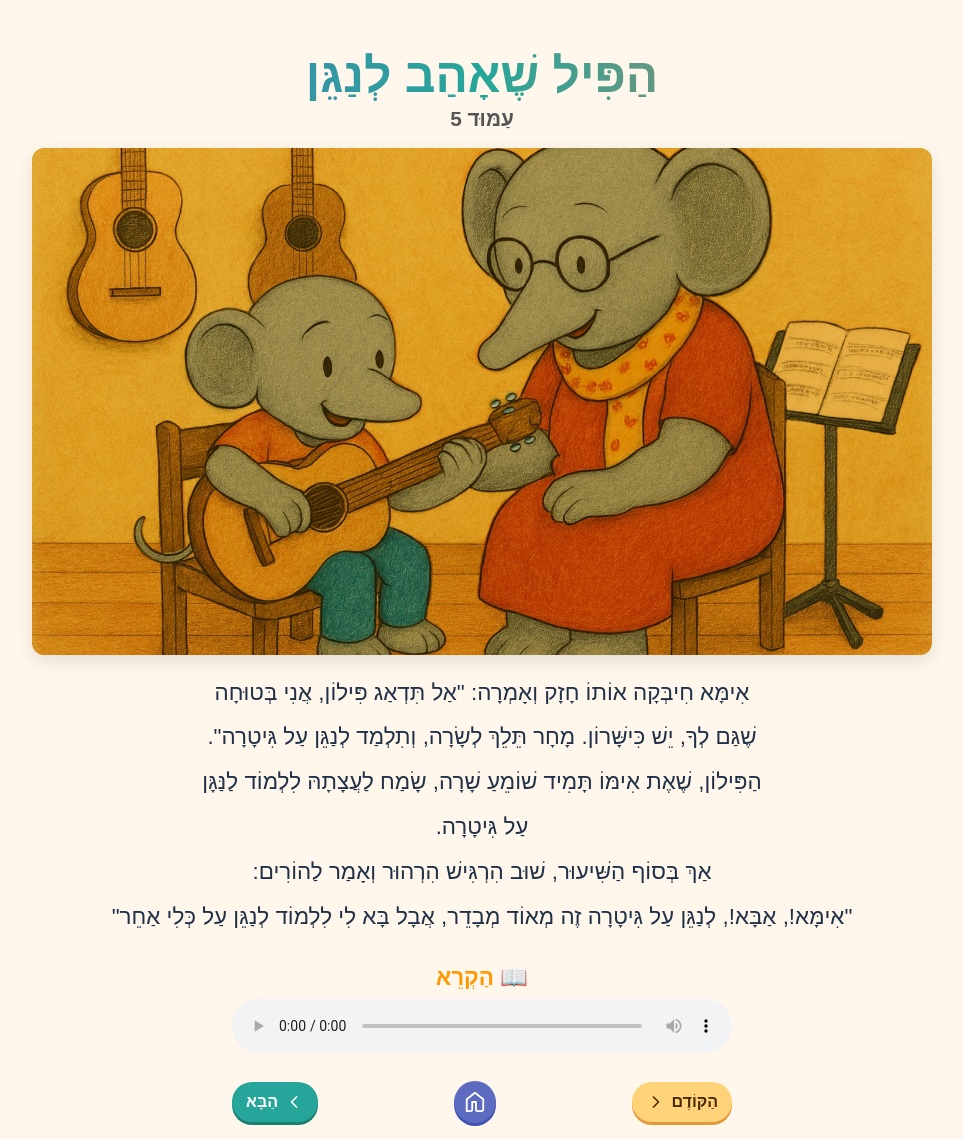
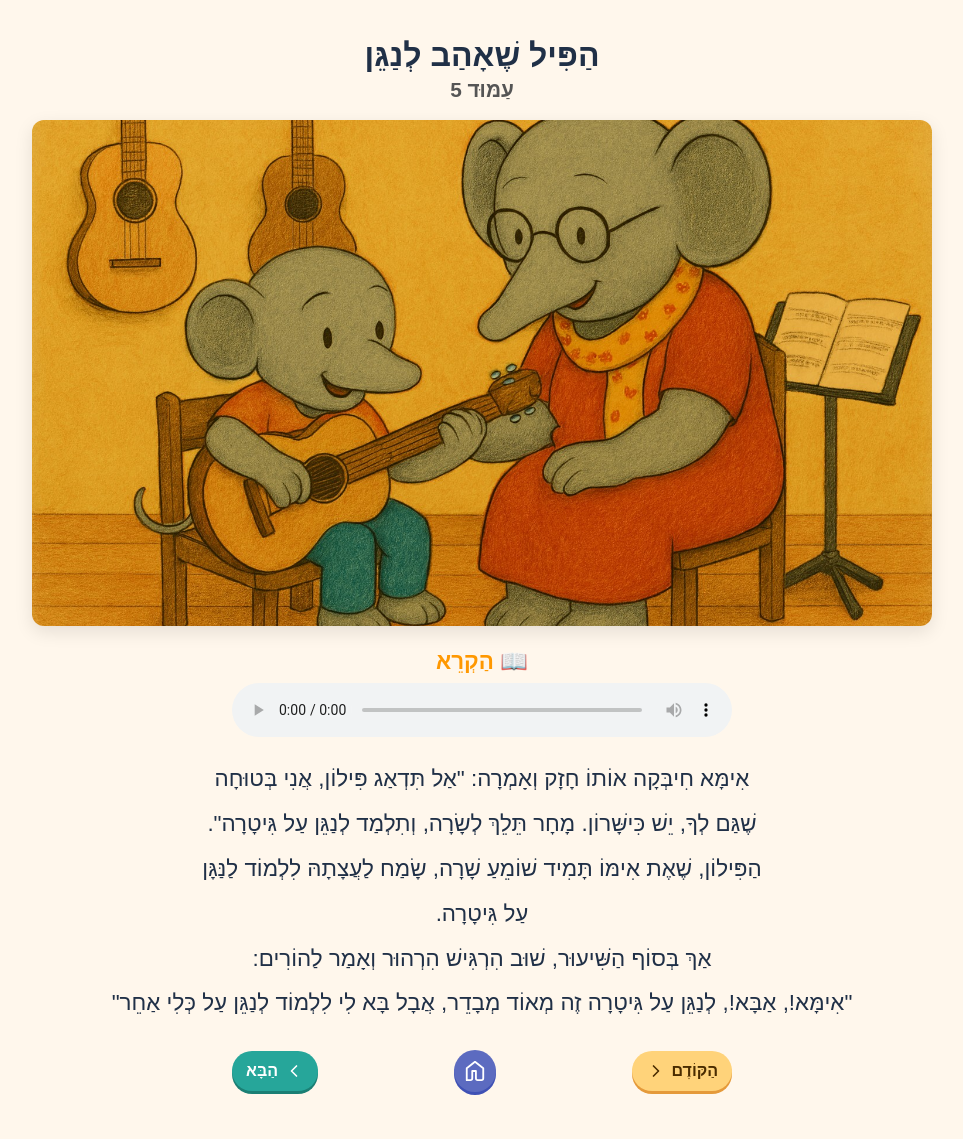
Before and after one commit to MMel25/storybook, a Next.js app: page /page5 in a window 1280 px wide. Shown: the whole page, without its empty margins (158-1121 px from the left). After the commit the page ends 1108 px from the top, so only its background shows below. Built offline with nearby package versions, Linux system fonts and the light colour scheme.

Commit message:
Update page5.tsx

```diff
--- a/pages/page5.tsx
+++ b/pages/page5.tsx
@@ -1,13 +1,26 @@
 import Link from "next/link";
 import Image from "next/image";
+import Head from "next/head";
 
 export default function Page5() {
   return (
     <main dir="rtl" style={{ textAlign: "center", padding: "16px" }}>
+      <Head>
+        <style>{`
+          .audio-wrapper {
+            width: 100%;
+            max-width: 500px;
+            margin: 0 auto 16px;
+          }
+          audio {
+            width: 100%;
+            accent-color: #ff9800;
+          }
+        `}</style>
+      </Head>
+
       {/* כותרת הספר */}
-      <h1 className="title" style={{ marginBottom: "4px" }}>
-        הַפִּיל שֶׁאָהַב לְנַגֵּן
-      </h1>
+      <h1 style={{ marginBottom: "4px" }}>הַפִּיל שֶׁאָהַב לְנַגֵּן</h1>
 
       {/* מספר עמוד */}
       <h2 style={{ fontSize: "1.3rem", color: "#555", marginTop: 0 }}>
@@ -35,6 +48,23 @@ export default function Page5() {
         />
       </div>
 
+      {/* כותרת "הַקְרֵא" */}
+      <h3
+        style={{
+          fontSize: "1.4rem",
+          marginBottom: "8px",
+          color: "#ff9800",
+          fontWeight: "bold",
+        }}
+      >
+        📖 הַקְרֵא
+      </h3>
+
+      {/* נגן ההקראה */}
+      <div className="audio-wrapper">
+        <audio src="/audio/page5.wav" preload="auto" controls />
+      </div>
+
       {/* טקסט הסיפור */}
       <div
         style={{
@@ -53,29 +83,6 @@ export default function Page5() {
 "אִימָּא!, אַבָּא!, לְנַגֵּן עַל גִּיטָרָה זֶה מְאוֹד מְבָדֵר, אֲבָל בָּא לִי לִלְמוֹד לְנַגֵּן עַל כְּלִי אַחֵר"`}
       </div>
 
-      {/* כותרת לנגן + הנגן המובנה */}
-      <h3
-        style={{
-          fontSize: "1.4rem",
-          marginBottom: "8px",
-          color: "#ff9800",
-          fontWeight: "bold",
-        }}
-      >
-        📖 הַקְרֵא
-      </h3>
-
-      <audio
-        src="/audio/page5.wav"
-        preload="auto"
-        controls
-        style={{
-          width: "100%",
-          maxWidth: "500px",
-          accentColor: "#ff9800",
-        }}
-      />
-
       {/* ניווט */}
       <div
         style={{
@@ -87,7 +94,6 @@ export default function Page5() {
           alignItems: "center",
         }}
       >
-        {/* הקודם – עמוד 4 */}
         <Link
           href="/page4"
           style={{
@@ -110,7 +116,6 @@ export default function Page5() {
           </svg>
         </Link>
 
-        {/* בית */}
         <Link
           href="/"
           style={{
@@ -131,7 +136,6 @@ export default function Page5() {
           </svg>
         </Link>
 
-        {/* הבא – עמוד 6 */}
         <Link
           href="/page6"
           style={{
```
